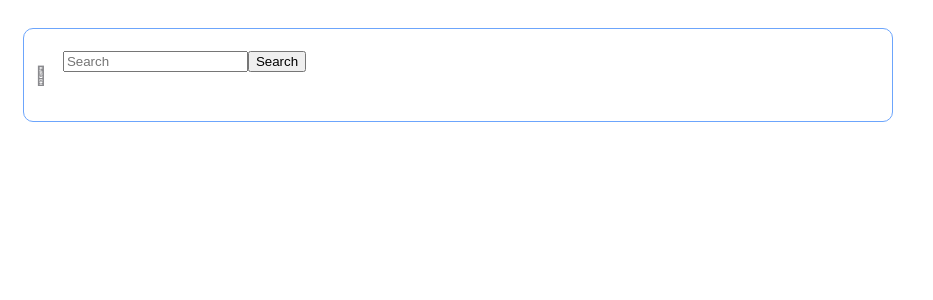
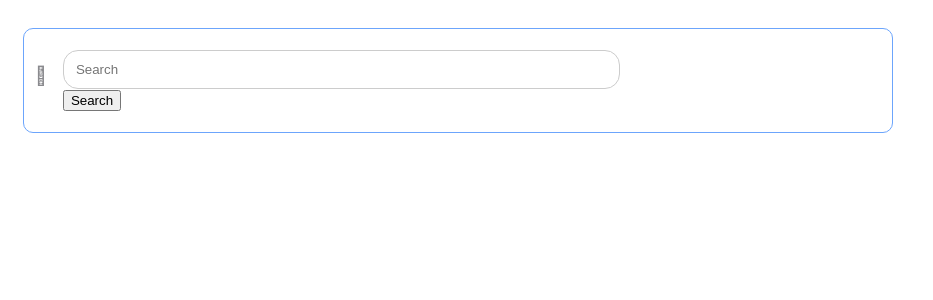
Before and after one commit to P3-CEGO-Chat/Chatlog, a Nuxt app in the folder Frontend/chatlog/: page / in a window 1280 px wide. Shown: the top 300 px of the page, without its empty margins (0-933 px from the left). Built offline with nearby package versions, Linux system fonts and the light colour scheme.

Commit message:
Searchbar further
Search field made, you can search, it makes a funny wittle bobble, where it saves.

```diff
--- a/Frontend/chatlog/components/Searchbar.vue
+++ b/Frontend/chatlog/components/Searchbar.vue
@@ -4,9 +4,14 @@
         <div class="div-3">
           <div class="div-4">􀊫</div>
           <div class="div-5">
-            <form>
-                <input type="text" placeholder="Search" />
-                <input type="submit" value="Search" />
+            <form @submit.prevent="submitForm">
+              <div class="input-field">
+                <span class="keyword-box" v-for="(keyword, index) in keywordArray" :key="index" @click="removeKeyword(index)">
+                {{ keyword }}
+              </span>
+              <input type="text" v-model="searchKeyword" placeholder="Search" />
+            </div>
+            <input type="submit" value="Search" />
             </form>
           </div>
         </div>
@@ -14,9 +19,53 @@
     </div>
   </template>
 
+<script>
+export default {
+  data() {
+    return {
+      searchKeyword: '',
+      keywordArray: [], // New data property
+    };
+  },
+  methods: {
+    submitForm() {
+      // You can add your search logic here
+      this.keywordArray.push(this.searchKeyword)
+      console.log(this.searchKeyword);
+      console.log(this.keywordArray);
+    },
+    removeKeyword(index) {
+      this.keywordArray.splice(index, 1);
+    },
+  },
+};
+</script>
 
 
-  <style scoped>
+
+<style scoped>
+.input-field {
+  display: flex;
+  flex-wrap: wrap;
+  padding: 10px;
+  border: 1px solid #ccc;
+  border-radius: 15px;
+}
+
+.keyword-box {
+  background-color: #f2f2f2;
+  padding: 5px 10px;
+  margin-right: 5px;
+  margin-bottom: 5px;
+  border-radius: 5px;
+}
+
+.input-field input {
+  flex-grow: 1;
+  border: none;
+  outline: none;
+}
+
   .div {
     display: flex;
     flex-direction: column;
```
Also changed, not shown: 1 other file (tests, documents, lock files or other folders).
